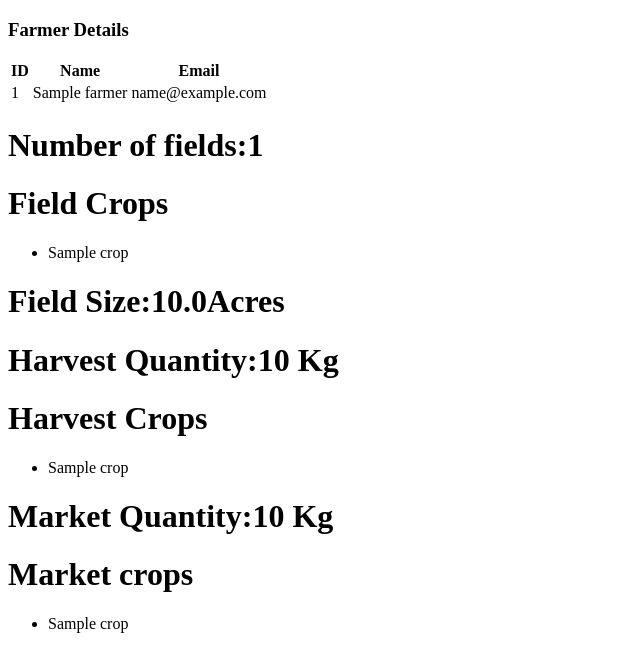
After one commit to KarthikGowdaMS/agrosphere, a Flask app: page /farmer/1 in a window 1280 px wide. The commit adds this page. Shown: the top 672 px of the page, without its empty margins (0-640 px from the left). Run offline with Flask 3, Linux system fonts and the light colour scheme; a user stored in the database is signed in; tables that the repository leaves empty hold one stand-in row (values such as "Sample post").

```diff
--- a/app.py
+++ b/app.py
@@ -243,7 +243,7 @@ def edit_crop_page():
 def farmer():
     if current_user.is_authenticated:
         if current_user.role=='user':
-            return redirect(url_for('farmer_profile'))
+            return redirect(url_for('farmer_profile',farmer_id=current_user.id))
         farmers = Farmer.query.all()
         return render_template('farmer.html', farmers=farmers)
 
@@ -252,11 +252,50 @@ def farmer():
 @app.route('/farmer/<int:farmer_id>')
 def farmer_profile(farmer_id):
     if current_user.is_authenticated:
-        if farmer_id!=current_user.id:
-            return render_template('forbidden.html')
-        farmer = Farmer.query.get(current_user.id)
-        return render_template('profile.html', farmer=farmer)
+        if current_user.role=='user':
+            if farmer_id!=current_user.id:
+                    return render_template('forbidden.html')
+            else:
+                farmer_id= current_user.id
+        else:
+            farmer_id=farmer_id
+            print(farmer_id)
+            farmer = db.session.query(Farmer, Field,Crop)\
+            .join(Field, Field.farmer_id == Farmer.id)\
+            .join(Crop, Field.crop_id == Crop.id)\
+            .filter(Farmer.id == farmer_id).all()
+            print(farmer)
+            count=0
+            for items in farmer:
+                count+=1
+            farmer_data={'farmer':farmer,'count':count}
+            # calculate land size
+            fields=Field.query.filter(Field.farmer_id==farmer_id).all()
+            field_size=0
+            for f in fields:
+                field_size+=f.size
+
+            # list all harvested crops
+            harvests = db.session.query(Harvestandyield, Crop).join(Crop, Harvestandyield.crop_id == Crop.id).filter(Harvestandyield.farmer_id==farmer_id).all()
+            harvested_crops=[]
+            harvest_quantity=0
+            for h,c in harvests:
+                harvested_crops.append(c.name)
+                harvest_quantity+=h.quantity
+            harvest_data={'quantity':harvest_quantity,'crops':harvested_crops}
+
+            # list all crops in market
+            markets=db.session.query(Marketplace, Crop).join(Crop, Marketplace.crop_id == Crop.id).filter(Marketplace.farmer_id==farmer_id).all()
+            market_quantity=0
+            market_crops=[]
+            for m,c in markets:
+                market_crops.append(c.name)
+                market_quantity+=m.quantity
+            market_data={'quantity':market_quantity,'crops':market_crops}
+
+            return render_template('profile.html', farmer=farmer_data,field_size=field_size,harvest_data=harvest_data,market_data=market_data)
     return redirect(url_for('login'))
+
 
 # @app.route('/farmers/create',methods=['POST'])
 # def create_farmer():
@@ -273,19 +312,23 @@ def farmer_profile(farmer_id):
 #     # return redirect(url_for('farmers'))
 #     return "Form submitted", 200
 
-@app.route('/farmer/edit/<int:id>',methods=['POST'])
+@app.route('/farmer/edit/<int:id>',methods=['GET','POST'])
 def edit_farmer(id):
     # get details from the post request
-    if not current_user.is_authenticated or current_user.role=='user':
-        return render_template('forbidden.html')
+    if request.method=='POST':
+        if not current_user.is_authenticated or id!=current_user.id:
+            return render_template('forbidden.html')
+        farmer = Farmer.query.get(id)
+        farmer.name = request.form.get('name')
+        farmer.contact_details = request.form.get('contact_details')
+        farmer.land_size = request.form.get('land_size')
+        farmer.crop_performance = request.form.get('crop_performance')
+
+        db.session.commit()
+        return redirect(url_for('farmer'))
     farmer = Farmer.query.get(id)
-    farmer.name = request.form.get('name')
-    farmer.contact_details = request.form.get('contact_details')
-    farmer.land_size = request.form.get('land_size')
-    farmer.crop_performance = request.form.get('crop_performance')
+    return render_template('edit-farmer.html',farmer=farmer)
 
-    db.session.commit()
-    return redirect(url_for('farmer'))
     # return "Form submitted", 200
 
 @app.route('/farmer/delete/<int:id>',methods=['POST'])
@@ -300,9 +343,6 @@ def delete_farmer(id):
     # return 'Farmer Deleted', 200
     return redirect(url_for('farmer'))
 
-@app.route('/farmer/edit-farmer', methods=['POST','GET'])
-def edit_farmer_page():
-    return render_template('edit-farmer.html')
 
 
 # fields
@@ -336,7 +376,7 @@ def create_field():
     # return "Form submitted", 200
     return redirect(url_for('field'))
 
-@app.route('/field/edit/<int:id>',methods=['POST'])
+@app.route('/field/edit/<int:id>',methods=['GET','POST'])
 def edit_field(id):
     # get details from the post request
     if not current_user.is_authenticated or id!=current_user.id:
--- a/templates/edit-farmer.html
+++ b/templates/edit-farmer.html
@@ -15,7 +15,7 @@
             <div class="mb-3 row">
                 <label for="farmer_id" class="col-sm-2 col-form-label">Enter the ID of the farmer to delete:</label>
                 <div class="col-sm-9">
-                    <input type="number" id="farmer_id" name="farmer_id" class="form-control" required>
+                    <input type="number" id="farmer_id" name="farmer_id" class="form-control" value="{{farmer.id}}" required>
                 </div>
             </div>
             <div class="mb-3 row">
--- a/templates/farmer.html
+++ b/templates/farmer.html
@@ -30,7 +30,7 @@
             <td>{{ farmer.email }}</td>
             <td>{{ farmer.land_size }}</td>
             <td>{{ farmer.crop_performance }}</td>
-            <<td><a href="/farmer/edit-farmer" class="btn btn-success">View</a></td>>
+            <td><a href="/farmer/{{farmer.id}}" class="btn btn-success">View</a></td>
             <td><form id="deleteFarmerForm" method="POST" action="/farmer/delete/{{farmer.id}}" >
                 <!-- <input type="hidden" id="farmer_id" name="farmer_id" value="{{farmer.id}}"> -->
                 <button type="submit" class="btn btn-danger">Delete</button>
--- a/templates/forbidden.html
+++ b/templates/forbidden.html
@@ -7,7 +7,7 @@
     <link rel="preconnect" href="https://fonts.gstatic.com" crossorigin>
     <link href="https://fonts.googleapis.com/css2?family=Kanit&display=swap" rel="stylesheet">
     <link rel="stylesheet" href="https://cdnjs.cloudflare.com/ajax/libs/font-awesome/5.15.3/css/all.min.css">
-    <link rel="stylesheet" href="../static/css/forbidden.css">
+    <link rel="stylesheet" href="/static/css/forbidden.css">
     <title>Document</title>
 </head>
 <body>
@@ -20,7 +20,6 @@
 <p>> <span>SOME PAGES ON THIS SERVER THAT YOU DO HAVE PERMISSION TO ACCESS</span>: [<a href="/">FARMER</a> <a href="/"></a> <a href="/"></a> <a href="/"></a>...]</p><p>> <span>HAVE A NICE DAY {{ current_user.name }} :-)</span></p>
 </div>
 
-<a class="avatar" href="https://codepen.io/leenalavanya/" title="If you liked this pen, don't forget to heart, share and follow ❤"><img src="https://s3-us-west-2.amazonaws.com/s.cdpn.io/157344/profile/profile-512.jpg?1535437978"/></a>
 
 <script>
     var str = document.getElementsByTagName('div')[0].innerHTML.toString();
--- /dev/null
+++ b/templates/profile.html
@@ -0,0 +1,51 @@
+<!DOCTYPE html>
+<html lang="en">
+<head>
+    <meta charset="UTF-8">
+    <meta name="viewport" content="width=device-width, initial-scale=1.0">
+    <title>Document</title>
+</head>
+<body>
+    <!-- DISPLAY FARMER DETAILS -->
+
+    <h3>Farmer Details</h3>
+    <div class="container">
+        <table class="cssdoodler-table">
+            <tr>
+                <th>ID</th>
+                <th>Name</th>
+                <th>Email</th>
+                </tr>
+                {% if farmer %}
+                    <tr>
+                        <td>{{ farmer.farmer[0][0].id }}</td>
+                        <td>{{ farmer.farmer[0][0].name }}</td>
+                        <td>{{ farmer.farmer[0][0].email }}</td>
+                    </tr>
+                {% endif %}
+            </table>
+            <h1>Number of fields:{{farmer.count}}</h1>
+<h1>Field Crops</h1>
+            <ul>
+                {%for farmer,field,crops in farmer.farmer%}
+                <li>{{crops.name}}</li>
+                {%endfor%}
+            </ul>
+
+<h1>Field Size:{{field_size}}Acres</h1>
+            <h1>Harvest Quantity:{{harvest_data.quantity}} Kg</h1>
+            <h1>Harvest Crops</h1>
+            <ul>{%for crop in harvest_data.crops%}
+                <li>{{crop}}</li>
+                {%endfor%}
+            </ul>
+
+            <h1>Market Quantity:{{market_data.quantity}} Kg</h1>
+            <h1>Market crops</h1>
+            <ul>
+                {%for crop in market_data.crops%}
+                <li>{{crop}}</li>
+                {%endfor%}
+            </ul>
+</body>
+</html>
```
